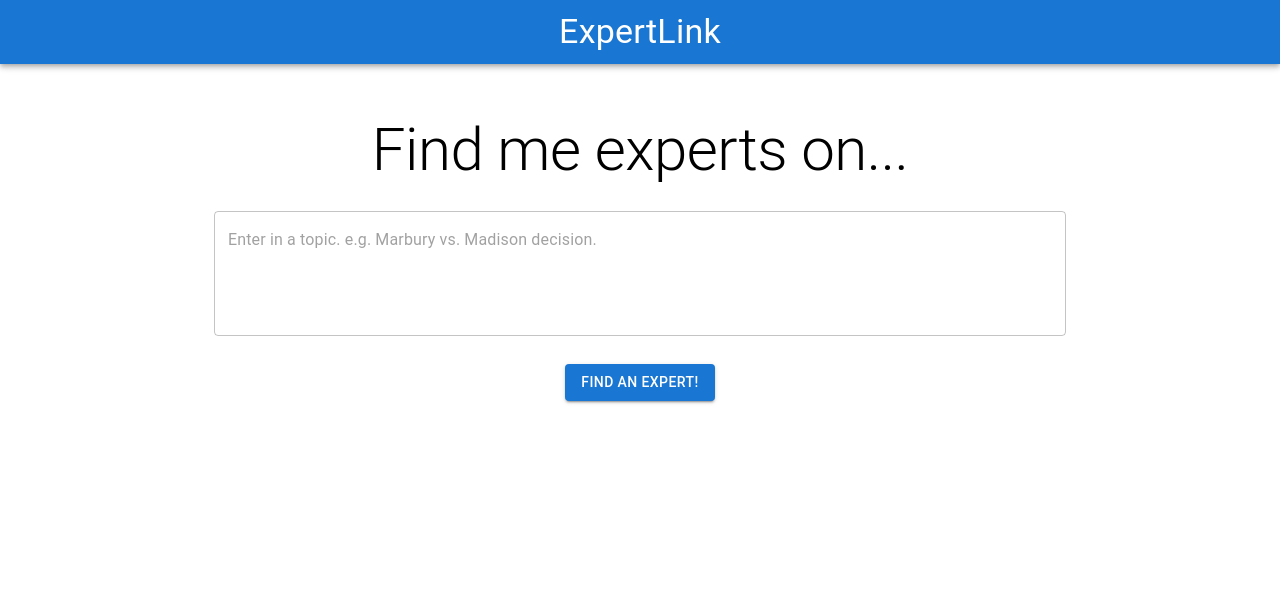
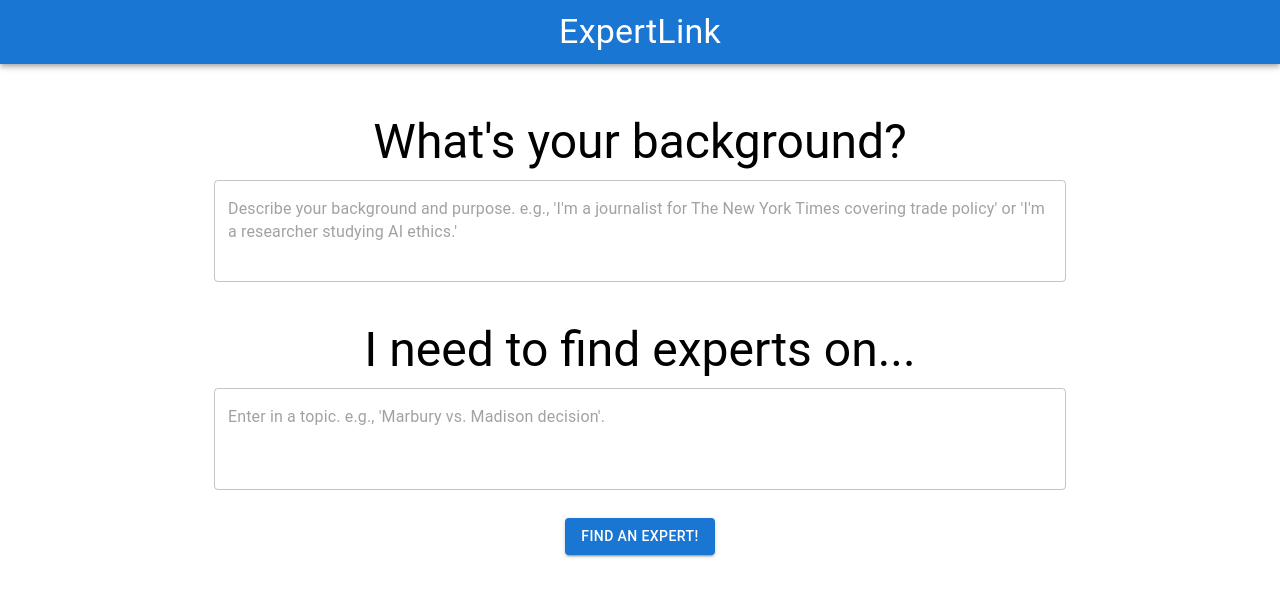
Before and after one commit to annacai44/lexpert, a React (Create React App) app: page / in a window 1280 px wide. Shown: the top 596 px of the page. Built offline with nearby package versions, Linux system fonts and the light colour scheme.

Commit message:
add user background feature, enable scrolling to the bottom of the input

```diff
--- a/src/components/Homepage/Homepage.css
+++ b/src/components/Homepage/Homepage.css
@@ -6,8 +6,8 @@
     margin: 2em;
 }
 
-#issue-textfield {
-    margin-top: 25px;
+.issue-textfield {
+    margin-top: 40px;
 }
 
 .input-area {
@@ -40,3 +40,7 @@
     flex-direction: column;
     align-items: center;
 }
+
+.input-question {
+    margin-bottom: 10px !important;
+}
--- a/src/components/Homepage/Homepage.jsx
+++ b/src/components/Homepage/Homepage.jsx
@@ -1,4 +1,4 @@
-import React, { useState, useEffect } from "react";
+import React, { useState, useEffect, useRef } from "react";
 import {
   Container,
   TextField,
@@ -15,6 +15,7 @@
 function Homepage() {
   const [topic, setTopic] = useState("");
   const [openAIResponse, setOpenAIResponse] = useState(null);
+  const resultsRef = useRef(null);
 
   // {author name: [list of article links]}
   const [authorNames, setAuthorNames] = useState({});
@@ -24,13 +25,16 @@
   const [showAuthorNames, setShowAuthorNames] = useState(false);
   const [sentFilterRequest, setSentFilterRequest] = useState(false);
   const [finishedCollectingAuthorInfo, setFinishedCollectingAuthorInfo] = useState(false);
+  const [userBackground, setUserBackground] = useState("");
 
-  const getAuthors = async (topic) => {
+  const getAuthors = async () => {
     setOpenAIResponse(false);
     setQueryingAuthors(true);
+    setFinishedCollectingAuthorInfo(false);
     try {
-      const response = await axios.get(
-        `http://localhost:5002/api/getFirstAuthors?query=${topic}`
+      const response = await axios.post(
+        "http://localhost:5002/api/getFirstAuthors",
+        {topic, userBackground}
       );
       console.log("author names:", response.data);
       setAuthorNames(response.data);
@@ -52,6 +56,12 @@
     }
   }, [authorNames]);
 
+  useEffect(() => {
+    if (resultsRef.current) {
+      resultsRef.current.scrollIntoView({ behavior: "smooth" });
+    }
+  }, [openAIResponse]);
+
   const sendFirstOpenAIRequest = async () => {
     let combinedResponse = "";
 
@@ -63,7 +73,7 @@
     - **Position** (university, organization)
     - **Expertise** (field of study, research area)
     - **Background** (why they are credible, based on papers and other sources)
-    - **Links** (hyperlinks to their works and related research)
+    - **Links** (hyperlinks to their works and related research, make sure the hyperlink is ONLY the TITLE of the paper)
 
     Only include experts who are alive and active today. A list of experts and their papers will follow.`;
 
@@ -119,8 +129,12 @@
     }
   };
 
-  const handleChange = (event) => {
+  const updateTopic = (event) => {
     setTopic(event.target.value);
+  };
+
+  const updateUserBackground = (event) => {
+    setUserBackground(event.target.value);
   };
 
   const handleFilterRequest = (event) => {
@@ -130,15 +144,25 @@
   return (
     <Container maxWidth="md">
       <div className="input-area">
-        <Typography variant="h2">Find me experts on...</Typography>
-
-        <div id="issue-textfield">
+        <div className="issue-textfield">
+          <Typography className="input-question" variant="h3">What's your background?</Typography>
           <TextField
             fullWidth
-            placeholder="Enter in a topic. e.g. Marbury vs. Madison decision."
+            placeholder="Describe your background and purpose. e.g., 'I'm a journalist for The New York Times covering trade policy' or 'I'm a researcher studying AI ethics.'"
             multiline
-            rows={4}
-            onChange={handleChange}
+            rows={3}
+            onChange={updateUserBackground}
+          />
+        </div>
+
+        <div className="issue-textfield">
+          <Typography className="input-question" variant="h3">I need to find experts on...</Typography>
+          <TextField
+            fullWidth
+            placeholder="Enter in a topic. e.g., 'Marbury vs. Madison decision'."
+            multiline
+            rows={3}
+            onChange={updateTopic}
           />
         </div>
         <Button
@@ -153,7 +177,7 @@
       <div className="results-box">
         {openAIResponse ? (
           <div className="filter-input-box">
-            <Typography variant="h2">Results</Typography>
+            <Typography variant="h3">Results</Typography>
             <div className="filter-input-box">
               <TextField
                 fullWidth
@@ -203,6 +227,8 @@
             </Box>
           </div>
         ) : null}
+
+        <div ref={resultsRef} />
       </div>
     </Container>
   );
--- a/utils/apiUtils.js
+++ b/utils/apiUtils.js
@@ -40,7 +40,7 @@
                 if (!citationInfo) continue;
 
                 // Extract the first author (before the first comma or hyphen)
-                const firstAuthor = citationInfo.split(",")[0].split(" - ")[0].trim();
+                const firstAuthor = citationInfo.match(/^[^,-]+/)[0].trim();
 
                 // Extract article link
                 const titleTag = $(article).find(".gs_rt a");
@@ -51,14 +51,14 @@
                     authorsDict[firstAuthor] = [articleUrl];
                     authorsCount++;
 
-                    // Stop once we have collected 10 authors
+                    // Stop once we have collected 20 authors
                     if (authorsCount >= 20) {
                         break;
                     }
                 }
             }
 
-            // Exit if we reached 10 authors
+            // Exit if we reached 20 authors
             if (authorsCount >= 20) {
                 break;
             }
```
Also changed, not shown: server.js (+29 -9 lines).
